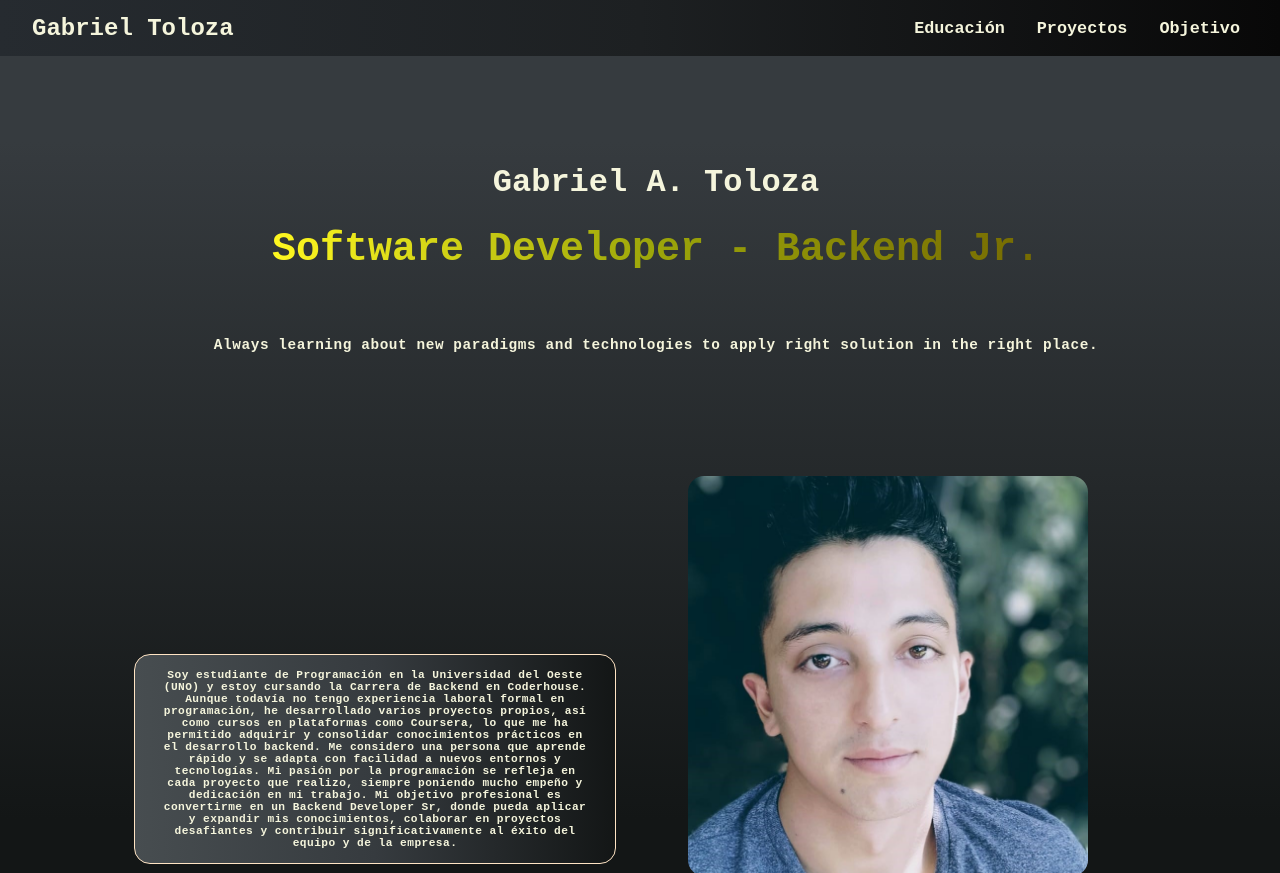
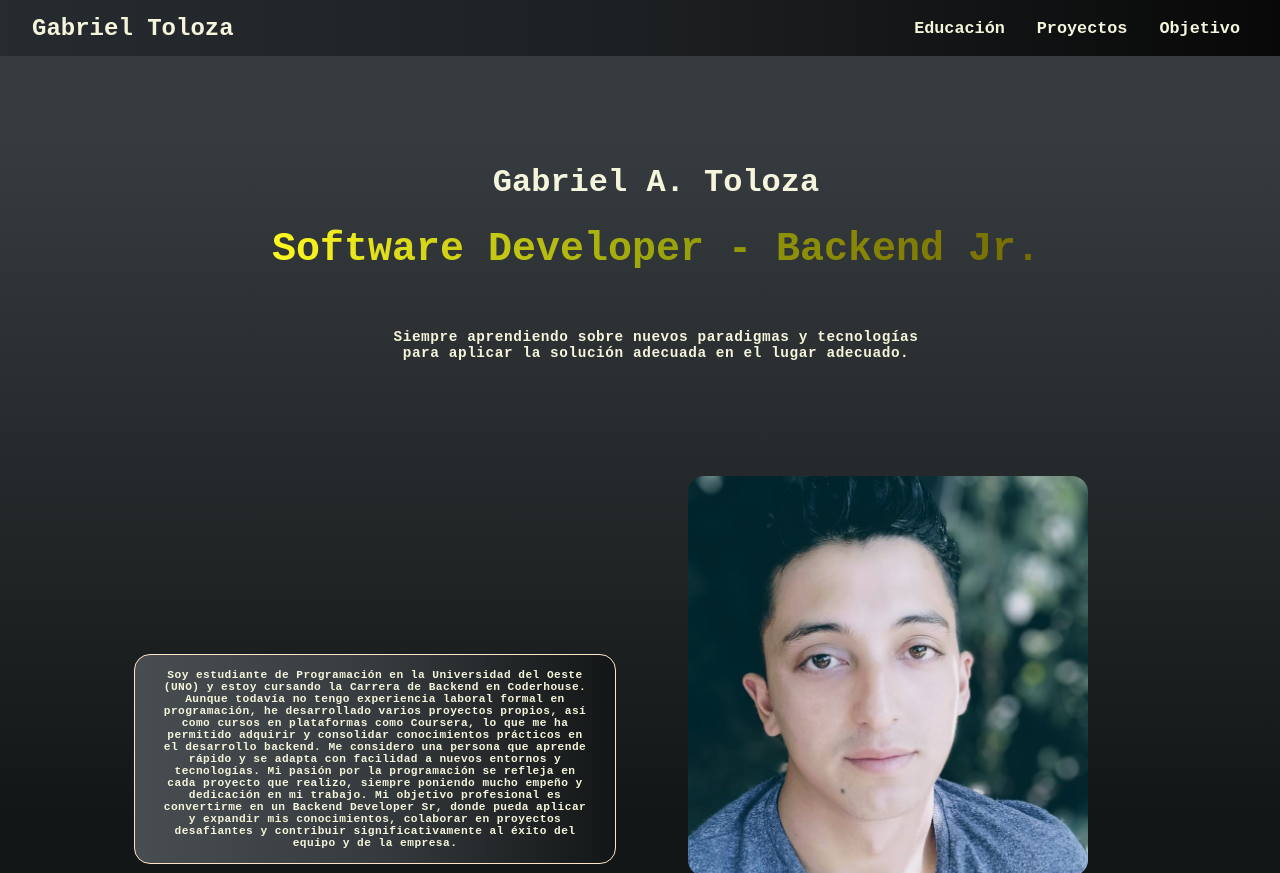
Before and after one commit to gabrieltoloza/Portafolio_GeneracionT, a plain HTML site: page index.html in a window 1280 px wide. Shown: the top 873 px of the page. Drawn offline with Linux system fonts and the light colour scheme.

Commit message:
corrigiendo enlace principal

```diff
--- a/estilos.css
+++ b/estilos.css
@@ -206,9 +206,10 @@ html, body {
 .bienvenida .main-div1 div p {
     margin: 0;
     height: 80%;
-    min-width: 100%;
+    min-width: 80%;
     padding: .5em;
     justify-content: center;
+    align-items: center;
     text-align: center;
     text-wrap: balance;
     font-weight: bold;
@@ -338,6 +339,7 @@ p {
 }
 
 @media  (min-width: 768px ) {
+
 
     .bienvenida .main-div2 {
         grid-area: texto;
--- a/index.html
+++ b/index.html
@@ -11,7 +11,7 @@
     <header class="header-navbar">
         <nav id="navBar">
             <div class="navbar-div1">
-                <h1><a href="/index.html">Gabriel Toloza</a></h1>
+                <h1><a href="./index.html">Gabriel Toloza</a></h1>
             </div>
             <ul class="navbar-ul">
                 <li><a href="#">Educación</a></li>
@@ -27,9 +27,10 @@
                 <h1>Gabriel A. Toloza</h1>
                 <h3>Software Developer - Backend Jr.</h3>
                 <p>
-                    Always learning about new paradigms and
-                    technologies to apply right solution in
-                    the right place.
+                    Siempre aprendiendo sobre nuevos paradigmas y
+                    tecnologías para aplicar la
+                    solución adecuada en
+                    el lugar adecuado.
                 </p>
             </div>
         </div>
```
Also changed, not shown: proyectos.html (+1 -1 lines), objetivos.txt (deleted).
